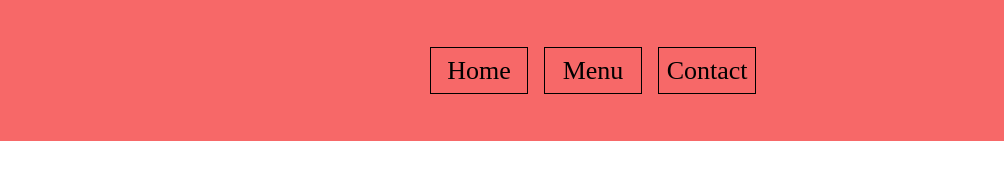
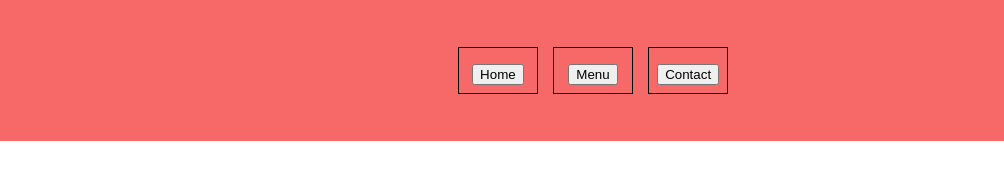
Before and after one commit to baldx/restaurant-page, a website built with webpack: page dist/index.html in a window 1280 px wide. Shown: the full height of the page, 276-1280 px from the left. Built offline with nearby package versions, Linux system fonts and the light colour scheme.

Commit message:
switch anchor to button

```diff
--- a/dist/index.html
+++ b/dist/index.html
@@ -12,9 +12,9 @@
         <div class="header">
             <div class="logo"><img src="/assets/pizza-hut-logo-DBFE2E48AF-seeklogo.com.png" alt="Pizza hut"></div>
             <ul>
-                <li><a href="#">Home</a></li>
-                <li><a href="#">Menu</a></li>
-                <li><a href="#">Contact</a></li>
+                <li><button>Home</button></li>
+                <li><button>Menu</button></li>
+                <li><button>Contact</button></li>
             </ul>
         </div>
     </div>
```
